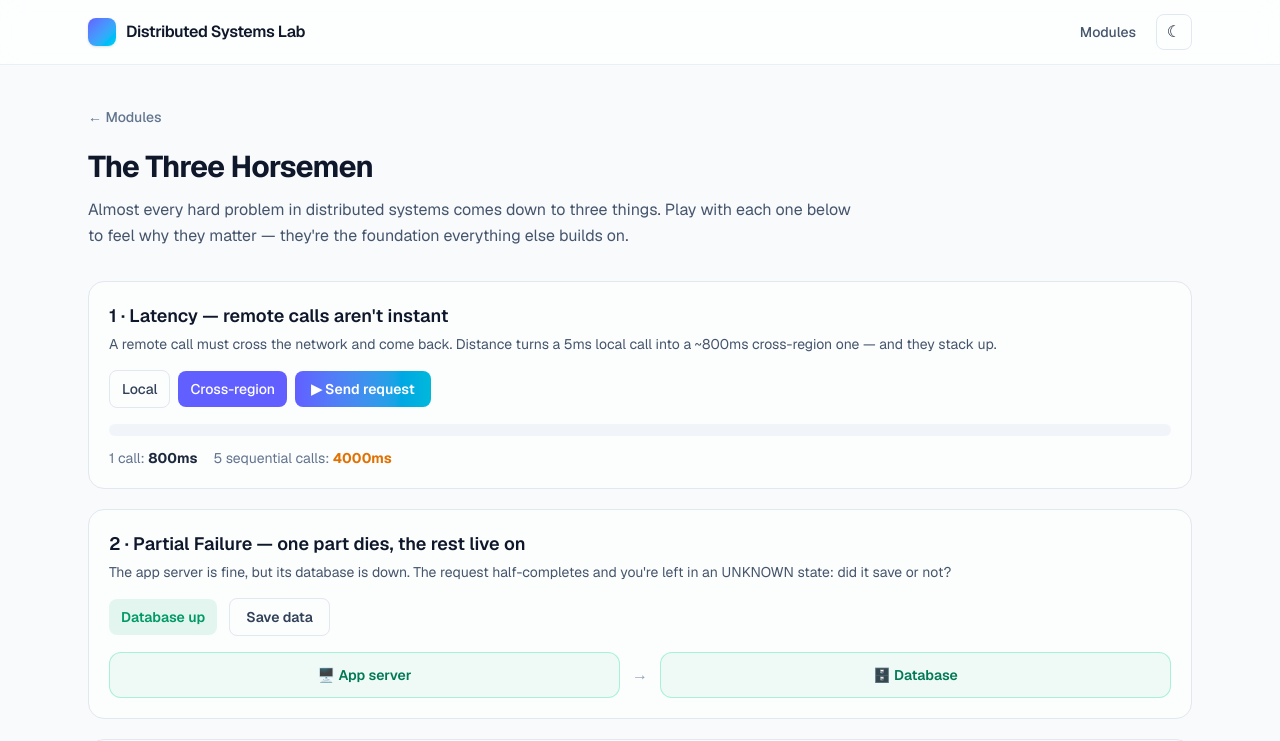
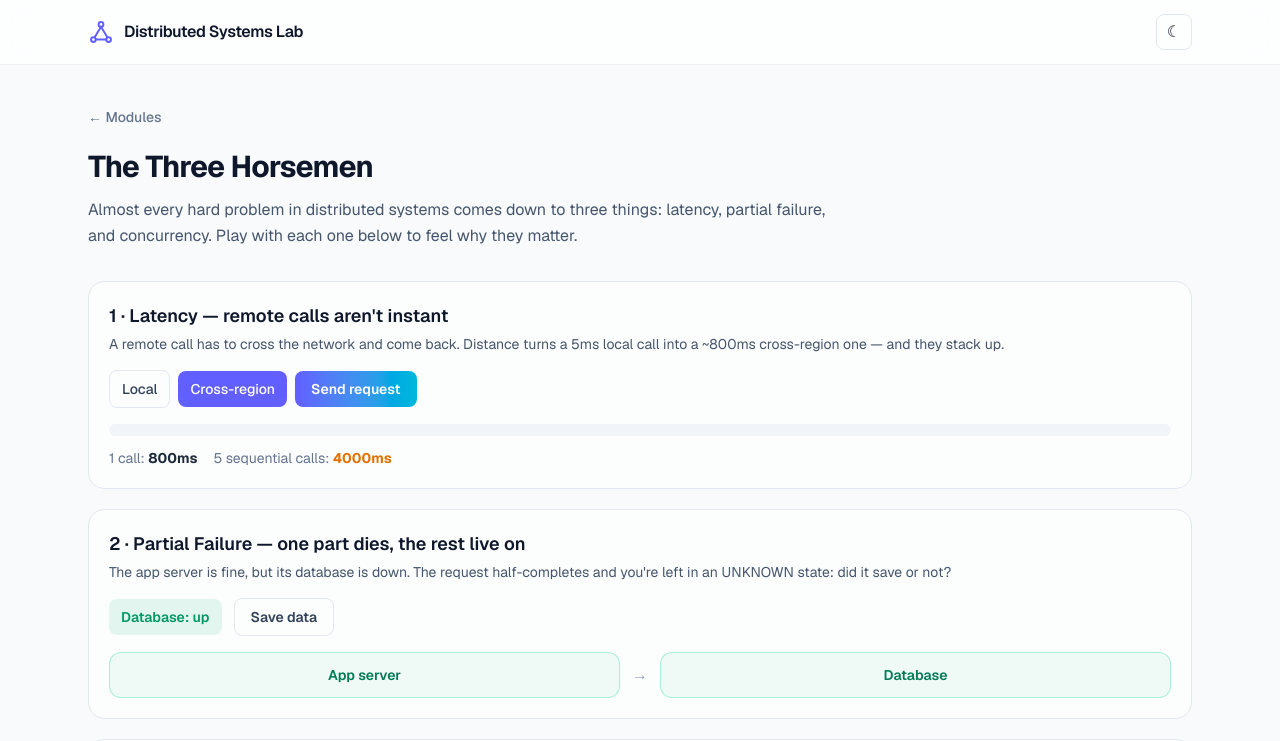
Before and after one commit to yazon551-byte/ds, a Next.js app: page /labs/three-horsemen in a window 1280 px wide. Shown: the top 741 px of the page. Built offline with nearby package versions, Linux system fonts and the light colour scheme.

Commit message:
Simplify header (node-graph logo, drop nav) and hero (drop CTA); clean Three Horsemen to English-only

```diff
--- a/src/app/page.tsx
+++ b/src/app/page.tsx
@@ -24,12 +24,6 @@ export default function Home() {
             <p className="mt-5 text-lg leading-relaxed text-slate-600 dark:text-slate-400">
               {t.hero_subtitle}
             </p>
-            <a
-              href="#modules"
-              className="mt-8 inline-block rounded-xl bg-gradient-to-r from-indigo-500 to-cyan-500 px-6 py-3 text-sm font-semibold text-white shadow-lg shadow-indigo-500/25 transition-transform hover:scale-[1.03]"
-            >
-              {t.hero_cta}
-            </a>
           </div>
         </div>
       </section>
--- a/src/components/lab-shell.tsx
+++ b/src/components/lab-shell.tsx
@@ -9,14 +9,15 @@ export function LabShell({
   intro,
   children,
 }: {
-  // icon & difficulty are accepted (callers still pass them) but no longer shown.
+  // icon & difficulty are accepted (older callers still pass them) but no longer shown.
   icon?: string;
-  title: Localized;
-  intro: Localized;
+  title: string | Localized;
+  intro: string | Localized;
   difficulty?: Difficulty;
   children: React.ReactNode;
 }) {
   const { lang } = useApp();
+  const text = (v: string | Localized) => (typeof v === "string" ? v : v[lang]);
 
   return (
     <div className="mx-auto max-w-6xl px-4 py-10 sm:px-6">
@@ -29,10 +30,10 @@ export function LabShell({
 
       <header className="mt-5 flex flex-col gap-3">
         <h1 className="text-2xl font-bold tracking-tight text-slate-900 sm:text-3xl dark:text-white">
-          {title[lang]}
+          {text(title)}
         </h1>
         <p className="max-w-3xl text-pretty leading-relaxed text-slate-600 dark:text-slate-400">
-          {intro[lang]}
+          {text(intro)}
         </p>
       </header>
 
--- a/src/components/labs/three-horsemen-lab.tsx
+++ b/src/components/labs/three-horsemen-lab.tsx
@@ -1,53 +1,13 @@
 "use client";
 
 import { useEffect, useRef, useState } from "react";
-import { useApp } from "@/components/providers";
 import { LabShell } from "@/components/lab-shell";
-import type { Localized } from "@/lib/types";
-
-const L = {
-  // latency
-  latencyTitle: { en: "1 · Latency — remote calls aren't instant", ar: "١ · التأخير — النداءات البعيدة ليست فورية" },
-  latencyDesc: { en: "A remote call must cross the network and come back. Distance turns a 5ms local call into a ~800ms cross-region one — and they stack up.", ar: "النداء البعيد يعبر الشبكة ويعود. المسافة تحوّل نداءً محلياً 5ms إلى ~800ms عبر المناطق — وتتراكم." },
-  local: { en: "Local", ar: "محلي" },
-  remote: { en: "Cross-region", ar: "عبر منطقة" },
-  send: { en: "Send request", ar: "أرسل طلباً" },
-  sending: { en: "Waiting…", ar: "بالانتظار…" },
-  done: { en: "Response received", ar: "وصل الرد" },
-  oneCall: { en: "1 call", ar: "نداء واحد" },
-  fiveCalls: { en: "5 sequential calls", ar: "5 نداءات متتالية" },
-  // partial failure
-  pfTitle: { en: "2 · Partial Failure — one part dies, the rest live on", ar: "٢ · الفشل الجزئي — جزء يموت والباقي يعمل" },
-  pfDesc: { en: "The app server is fine, but its database is down. The request half-completes and you're left in an UNKNOWN state: did it save or not?", ar: "خادم التطبيق سليم، لكن قاعدة بياناته متوقفة. الطلب يكتمل جزئياً وتبقى في حالة مجهولة: هل حُفظ أم لا؟" },
-  dbDown: { en: "Database down", ar: "قاعدة البيانات متوقفة" },
-  dbUp: { en: "Database up", ar: "قاعدة البيانات تعمل" },
-  save: { en: "Save data", ar: "احفظ البيانات" },
-  app: { en: "App server", ar: "خادم التطبيق" },
-  db: { en: "Database", ar: "قاعدة البيانات" },
-  saved: { en: "✓ Saved successfully", ar: "✓ حُفظ بنجاح" },
-  unknown: { en: "⚠ UNKNOWN — request reached the app but the DB failed. Did it save? (the 'zombie' problem)", ar: "⚠ مجهول — الطلب وصل للتطبيق لكن قاعدة البيانات فشلت. هل حُفظ؟ (مشكلة «الزومبي»)" },
-  // concurrency
-  cTitle: { en: "3 · Concurrency — two requests fight over one thing", ar: "٣ · التزامن — طلبان يتنازعان على شيء واحد" },
-  cDesc: { en: "One seat left. Two users click 'Book' at the same instant. Without a lock, both pass the check before either decrements — and the seat is sold twice.", ar: "كرسي واحد متبقٍّ. مستخدمان يضغطان «احجز» باللحظة نفسها. بلا قفل، كلاهما يجتاز الفحص قبل أن ينقص أحدهما — فيُباع الكرسي مرّتين." },
-  useLock: { en: "Use lock (synchronized)", ar: "استخدم قفلاً (synchronized)" },
-  noLock: { en: "No lock", ar: "بلا قفل" },
-  bothClick: { en: "Both users click at once", ar: "كلا المستخدمَين يضغطان معاً" },
-  seatsLeft: { en: "Seats left", ar: "الكراسي المتبقية" },
-  reset: { en: "Reset", ar: "إعادة" },
-  got: { en: "got the seat ✓", ar: "حصل على الكرسي ✓" },
-  soldOut: { en: "sold out ✕", ar: "نفدت ✕" },
-  oversold: { en: "OVERSOLD! the seat was sold twice 😱", ar: "بيع زائد! بِيع الكرسي مرّتين 😱" },
-  safe: { en: "Safe — exactly one booking.", ar: "آمن — حجز واحد بالضبط." },
-} satisfies Record<string, Localized>;
 
 const LAT_LOCAL = 5;
 const LAT_REMOTE = 800;
 
 export function ThreeHorsemenLab() {
-  const { lang } = useApp();
-  const tr = (o: Localized) => o[lang];
-
-  // ── latency ──
+  // ── 1. Latency ──
   const [latMode, setLatMode] = useState<"local" | "remote">("remote");
   const [latState, setLatState] = useState<"idle" | "running" | "done">("idle");
   const latTimer = useRef<ReturnType<typeof setTimeout> | null>(null);
@@ -60,18 +20,18 @@ export function ThreeHorsemenLab() {
     latTimer.current = setTimeout(() => setLatState("done"), animMs);
   };
 
-  // ── partial failure ──
+  // ── 2. Partial failure ──
   const [dbDown, setDbDown] = useState(false);
   const [pfResult, setPfResult] = useState<"none" | "saved" | "unknown">("none");
   const doSave = () => setPfResult(dbDown ? "unknown" : "saved");
 
-  // ── concurrency ──
+  // ── 3. Concurrency ──
   const [useLock, setUseLock] = useState(false);
   const [seats, setSeats] = useState(1);
   const [cResults, setCResults] = useState<{ user: string; ok: boolean }[]>([]);
   const bothClick = () => {
     if (useLock) {
-      // sequential: only one wins
+      // serialized: only one wins
       setSeats(0);
       setCResults([{ user: "User A", ok: true }, { user: "User B", ok: false }]);
     } else {
@@ -84,79 +44,80 @@ export function ThreeHorsemenLab() {
 
   return (
     <LabShell
-      icon="🐎"
-      title={{ en: "The Three Horsemen", ar: "الفرسان الثلاثة" }}
-      difficulty="Beginner"
-      intro={{
-        en: "Almost every hard problem in distributed systems comes down to three things. Play with each one below to feel why they matter — they're the foundation everything else builds on.",
-        ar: "معظم المشاكل الصعبة في الأنظمة الموزّعة تعود إلى ثلاثة أمور. جرّب كلاً منها بالأسفل لتشعر بأهميتها — فهي الأساس الذي يُبنى عليه كل شيء.",
-      }}
+      title="The Three Horsemen"
+      intro="Almost every hard problem in distributed systems comes down to three things: latency, partial failure, and concurrency. Play with each one below to feel why they matter."
     >
       {/* ── 1. Latency ─────────────────────────────────────── */}
       <section className="rounded-2xl border border-slate-200 bg-white/60 p-5 dark:border-white/10 dark:bg-white/[0.03]">
-        <h2 className="text-lg font-semibold text-slate-900 dark:text-white">{tr(L.latencyTitle)}</h2>
-        <p className="mt-1 text-sm text-slate-600 dark:text-slate-400">{tr(L.latencyDesc)}</p>
+        <h2 className="text-lg font-semibold text-slate-900 dark:text-white">1 · Latency — remote calls aren&apos;t instant</h2>
+        <p className="mt-1 text-sm text-slate-600 dark:text-slate-400">
+          A remote call has to cross the network and come back. Distance turns a 5ms local call into a ~800ms cross-region one — and they stack up.
+        </p>
         <div className="mt-4 flex flex-wrap items-center gap-2">
           {(["local", "remote"] as const).map((m) => (
             <button key={m} type="button" onClick={() => { setLatMode(m); setLatState("idle"); }} className={["rounded-lg px-3 py-2 text-sm font-medium transition-colors", latMode === m ? "bg-indigo-500 text-white" : "border border-slate-200 text-slate-700 hover:bg-slate-100 dark:border-white/10 dark:text-slate-200 dark:hover:bg-white/5"].join(" ")}>
-              {m === "local" ? tr(L.local) : tr(L.remote)}
+              {m === "local" ? "Local" : "Cross-region"}
             </button>
           ))}
           <button type="button" onClick={sendLatency} disabled={latState === "running"} className="rounded-lg bg-gradient-to-r from-indigo-500 to-cyan-500 px-4 py-2 text-sm font-semibold text-white disabled:opacity-50">
-            {latState === "running" ? tr(L.sending) : `▶ ${tr(L.send)}`}
+            {latState === "running" ? "Waiting…" : "Send request"}
           </button>
         </div>
         <div className="mt-4 h-3 w-full overflow-hidden rounded-full bg-slate-100 dark:bg-white/5">
           <div className="h-full rounded-full bg-gradient-to-r from-indigo-500 to-cyan-500" style={{ width: latState === "idle" ? "0%" : "100%", transition: latState === "running" ? `width ${animMs}ms linear` : "width 120ms" }} />
         </div>
         <div className="mt-3 flex flex-wrap gap-4 text-sm">
-          <span className="text-slate-500 dark:text-slate-400">{tr(L.oneCall)}: <b className="text-slate-800 dark:text-slate-100">{latMs}ms</b></span>
-          <span className="text-slate-500 dark:text-slate-400">{tr(L.fiveCalls)}: <b className="text-amber-600 dark:text-amber-400">{latMs * 5}ms</b></span>
-          {latState === "done" && <span className="font-semibold text-emerald-600 dark:text-emerald-400">{tr(L.done)} ({latMs}ms)</span>}
+          <span className="text-slate-500 dark:text-slate-400">1 call: <b className="text-slate-800 dark:text-slate-100">{latMs}ms</b></span>
+          <span className="text-slate-500 dark:text-slate-400">5 sequential calls: <b className="text-amber-600 dark:text-amber-400">{latMs * 5}ms</b></span>
+          {latState === "done" && <span className="font-semibold text-emerald-600 dark:text-emerald-400">Response received ({latMs}ms)</span>}
         </div>
       </section>
 
       {/* ── 2. Partial failure ─────────────────────────────── */}
       <section className="mt-5 rounded-2xl border border-slate-200 bg-white/60 p-5 dark:border-white/10 dark:bg-white/[0.03]">
-        <h2 className="text-lg font-semibold text-slate-900 dark:text-white">{tr(L.pfTitle)}</h2>
-        <p className="mt-1 text-sm text-slate-600 dark:text-slate-400">{tr(L.pfDesc)}</p>
+        <h2 className="text-lg font-semibold text-slate-900 dark:text-white">2 · Partial Failure — one part dies, the rest live on</h2>
+        <p className="mt-1 text-sm text-slate-600 dark:text-slate-400">
+          The app server is fine, but its database is down. The request half-completes and you&apos;re left in an UNKNOWN state: did it save or not?
+        </p>
         <div className="mt-4 flex flex-wrap items-center gap-3">
           <button type="button" onClick={() => { setDbDown((v) => !v); setPfResult("none"); }} className={["rounded-lg px-3 py-2 text-sm font-semibold transition-colors", dbDown ? "bg-rose-500 text-white hover:bg-rose-600" : "bg-emerald-500/10 text-emerald-600 hover:bg-emerald-500/20 dark:text-emerald-400"].join(" ")}>
-            {dbDown ? tr(L.dbDown) : tr(L.dbUp)}
+            {dbDown ? "Database: down" : "Database: up"}
           </button>
           <button type="button" onClick={doSave} className="rounded-lg border border-slate-200 px-4 py-2 text-sm font-semibold text-slate-700 hover:bg-slate-100 dark:border-white/10 dark:text-slate-200 dark:hover:bg-white/5">
-            {tr(L.save)}
+            Save data
           </button>
         </div>
         <div className="mt-4 flex items-center gap-3">
-          <div className="flex-1 rounded-xl border border-emerald-300/50 bg-emerald-500/5 p-3 text-center text-sm font-semibold text-emerald-700 dark:text-emerald-300">🖥️ {tr(L.app)}</div>
+          <div className="flex-1 rounded-xl border border-emerald-300/50 bg-emerald-500/5 p-3 text-center text-sm font-semibold text-emerald-700 dark:text-emerald-300">App server</div>
           <span className={pfResult === "unknown" ? "text-rose-500" : "text-slate-400"}>{pfResult === "unknown" ? "✕→" : "→"}</span>
           <div className={["flex-1 rounded-xl border p-3 text-center text-sm font-semibold", dbDown ? "border-rose-400/50 bg-rose-500/10 text-rose-600 dark:text-rose-400" : "border-emerald-300/50 bg-emerald-500/5 text-emerald-700 dark:text-emerald-300"].join(" ")}>
-            🗄️ {tr(L.db)} {dbDown ? "✕" : ""}
+            Database {dbDown ? "✕" : ""}
           </div>
         </div>
         {pfResult !== "none" && (
           <p className={["mt-3 rounded-lg p-3 text-sm font-medium", pfResult === "saved" ? "bg-emerald-500/10 text-emerald-700 dark:text-emerald-300" : "bg-rose-500/10 text-rose-700 dark:text-rose-300"].join(" ")}>
-            {pfResult === "saved" ? tr(L.saved) : tr(L.unknown)}
+            {pfResult === "saved" ? "✓ Saved successfully" : "⚠ UNKNOWN — the request reached the app but the DB failed. Did it save? (the 'zombie' problem)"}
           </p>
         )}
       </section>
 
       {/* ── 3. Concurrency ─────────────────────────────────── */}
       <section className="mt-5 rounded-2xl border border-slate-200 bg-white/60 p-5 dark:border-white/10 dark:bg-white/[0.03]">
-        <h2 className="text-lg font-semibold text-slate-900 dark:text-white">{tr(L.cTitle)}</h2>
-        <p className="mt-1 text-sm text-slate-600 dark:text-slate-400">{tr(L.cDesc)}</p>
+        <h2 className="text-lg font-semibold text-slate-900 dark:text-white">3 · Concurrency — two requests fight over one thing</h2>
+        <p className="mt-1 text-sm text-slate-600 dark:text-slate-400">
+          One seat left. Two users click &quot;Book&quot; at the same instant. Without a lock, both pass the check before either decrements — and the seat is sold twice.
+        </p>
         <div className="mt-4 flex flex-wrap items-center gap-3">
           <button type="button" onClick={() => { setUseLock((v) => !v); cReset(); }} className={["rounded-lg px-3 py-2 text-sm font-semibold transition-colors", useLock ? "bg-indigo-500 text-white hover:bg-indigo-600" : "bg-slate-200/60 text-slate-600 hover:bg-slate-200 dark:bg-white/5 dark:text-slate-300"].join(" ")}>
-            {useLock ? `🔒 ${tr(L.useLock)}` : `🔓 ${tr(L.noLock)}`}
+            {useLock ? "🔒 Lock on (synchronized)" : "🔓 No lock"}
           </button>
           <button type="button" onClick={bothClick} className="rounded-lg bg-gradient-to-r from-indigo-500 to-cyan-500 px-4 py-2 text-sm font-semibold text-white">
-            {tr(L.bothClick)}
+            Both users click at once
           </button>
-          <button type="button" onClick={cReset} className="rounded-lg border border-slate-200 px-3 py-2 text-sm font-semibold text-slate-500 hover:bg-slate-100 dark:border-white/10 dark:text-slate-400 dark:hover:bg-white/5">↺ {tr(L.reset)}</button>
+          <button type="button" onClick={cReset} className="rounded-lg border border-slate-200 px-3 py-2 text-sm font-semibold text-slate-500 hover:bg-slate-100 dark:border-white/10 dark:text-slate-400 dark:hover:bg-white/5">↺ Reset</button>
         </div>
         <div className="mt-4 flex items-center gap-4">
-          <span className="text-sm text-slate-500 dark:text-slate-400">{tr(L.seatsLeft)}:</span>
+          <span className="text-sm text-slate-500 dark:text-slate-400">Seats left:</span>
           <span className={["text-3xl font-bold tabular-nums", seats < 0 ? "text-rose-500" : "text-slate-900 dark:text-white"].join(" ")}>{seats}</span>
         </div>
         {cResults.length > 0 && (
@@ -164,12 +125,12 @@ export function ThreeHorsemenLab() {
             <div className="flex flex-wrap gap-3">
               {cResults.map((r) => (
                 <span key={r.user} className={["rounded-lg px-3 py-1.5 text-sm font-medium", r.ok ? "bg-emerald-500/10 text-emerald-700 dark:text-emerald-300" : "bg-slate-200/60 text-slate-500 dark:bg-white/5 dark:text-slate-400"].join(" ")}>
-                  {r.user}: {r.ok ? tr(L.got) : tr(L.soldOut)}
+                  {r.user}: {r.ok ? "got the seat ✓" : "sold out ✕"}
                 </span>
               ))}
             </div>
             <p className={["text-sm font-semibold", seats < 0 ? "text-rose-600 dark:text-rose-400" : "text-emerald-600 dark:text-emerald-400"].join(" ")}>
-              {seats < 0 ? tr(L.oversold) : tr(L.safe)}
+              {seats < 0 ? "OVERSOLD! the seat was sold twice 😱" : "Safe — exactly one booking."}
             </p>
           </div>
         )}
--- a/src/components/site-header.tsx
+++ b/src/components/site-header.tsx
@@ -10,19 +10,30 @@ export function SiteHeader() {
     <header className="sticky top-0 z-50 border-b border-slate-200/70 bg-white/70 backdrop-blur-md dark:border-white/10 dark:bg-[#060914]/70">
       <div className="mx-auto flex h-16 max-w-6xl items-center justify-between px-4 sm:px-6">
         <Link href="/" className="flex items-center gap-2.5">
-          <span className="h-7 w-7 rounded-lg bg-gradient-to-br from-indigo-500 to-cyan-400 shadow-sm" />
+          <svg
+            viewBox="0 0 24 24"
+            width="26"
+            height="26"
+            fill="none"
+            stroke="currentColor"
+            strokeWidth="1.8"
+            strokeLinecap="round"
+            strokeLinejoin="round"
+            className="text-indigo-500 dark:text-indigo-400"
+            aria-hidden
+          >
+            <circle cx="12" cy="5" r="2.2" />
+            <circle cx="5" cy="19" r="2.2" />
+            <circle cx="19" cy="19" r="2.2" />
+            <line x1="12" y1="7.2" x2="6" y2="17" />
+            <line x1="12" y1="7.2" x2="18" y2="17" />
+            <line x1="7.2" y1="19" x2="16.8" y2="19" />
+          </svg>
           <span className="text-base font-semibold tracking-tight text-slate-900 dark:text-white">
             {t.brand}
           </span>
         </Link>
 
-        <nav className="flex items-center gap-2">
-          <Link
-            href="/#modules"
-            className="hidden rounded-lg px-3 py-2 text-sm font-medium text-slate-600 transition-colors hover:bg-slate-100 hover:text-slate-900 sm:block dark:text-slate-300 dark:hover:bg-white/5 dark:hover:text-white"
-          >
-            {t.nav_modules}
-          </Link>
         <button
           type="button"
           onClick={toggleTheme}
@@ -32,7 +43,6 @@ export function SiteHeader() {
         >
           {theme === "dark" ? "☀" : "☾"}
         </button>
-        </nav>
       </div>
     </header>
   );
--- a/src/lib/dict.ts
+++ b/src/lib/dict.ts
@@ -2,13 +2,11 @@
 export const ui = {
   en: {
     brand: "Distributed Systems Lab",
-    nav_modules: "Modules",
     theme_toLight: "Light mode",
     theme_toDark: "Dark mode",
     hero_title: "Distributed Systems Lab",
     hero_subtitle:
       "A set of interactive simulations for core distributed-systems concepts — load balancing, fault tolerance, sharding, replication, messaging, and consensus.",
-    hero_cta: "Browse the modules",
     modules_heading: "Modules",
     footer_line: "Interactive simulations of distributed-systems concepts.",
   },
```
Lines whose indentation alone changed are shown as unchanged.
